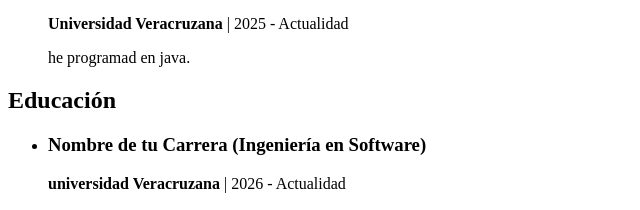
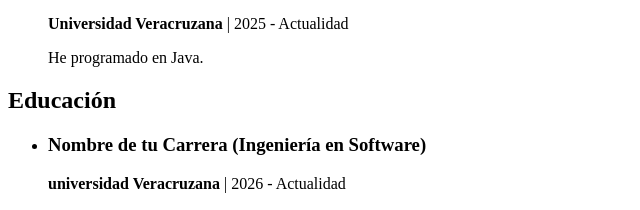
Before and after one commit to Sanlarra22/micv_2026_1.2, a plain HTML site: page index.html in a window 1280 px wide. Shown: the part 366-576 px from the top of the page, 0-640 px from the left. Drawn offline with Linux system fonts and the light colour scheme.

Commit message:
Corregir texto de experiencia en Java

```diff
--- a/index.html
+++ b/index.html
@@ -25,7 +25,7 @@
     <li>
       <h3>Proyecto / Puesto (he creado esto)</h3>
       <p><strong>Universidad Veracruzana</strong> | 2025 - Actualidad</p>
-      <p>he programad en java.</p>
+      <p>He programado en Java.</p>
     </li>
   </ul>
 
```
